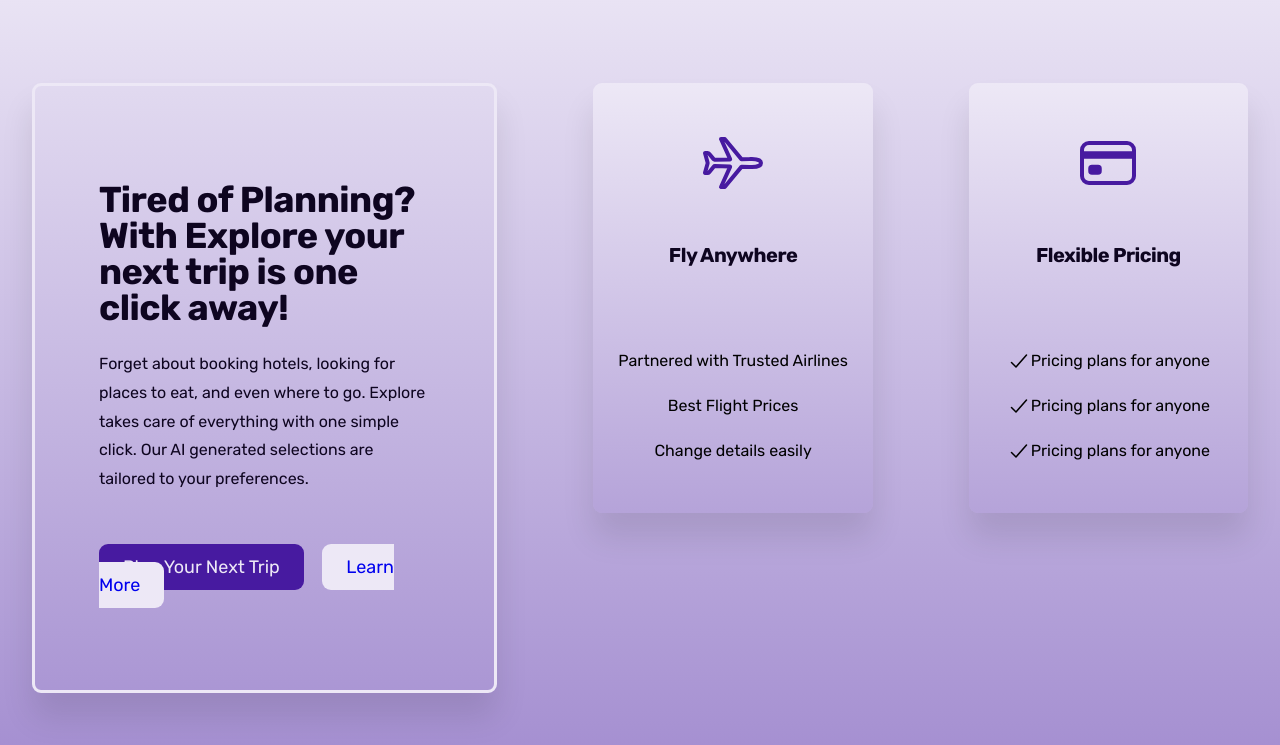
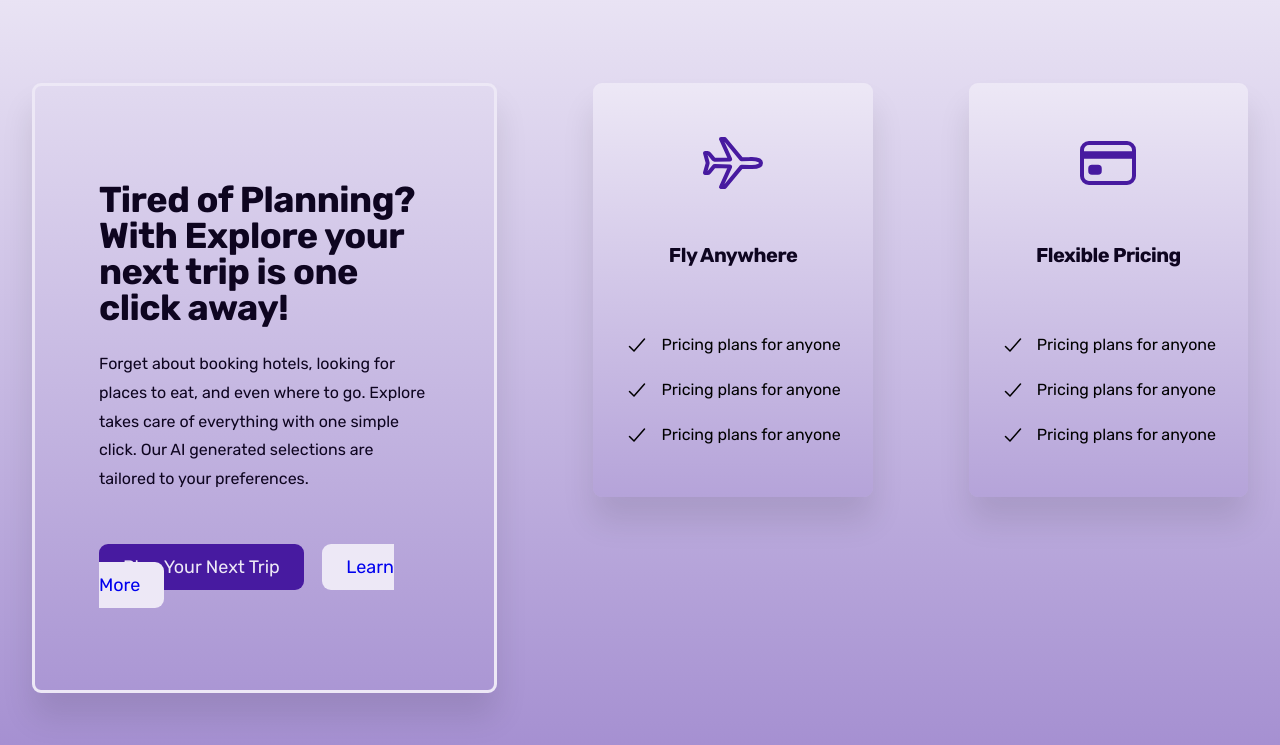
Before and after one commit to ADS0112/first-solo-webpage, a plain HTML site: page index.html in a window 1280 px wide. Shown: the part 141-886 px from the top of the page. Drawn offline with nearby package versions, Linux system fonts and the light colour scheme.

Commit message:
updates to both lists

```diff
--- a/index.html
+++ b/index.html
@@ -42,9 +42,12 @@
             <ion-icon name="airplane-outline" class="m-icon"></ion-icon>
             <h2 class="secondary-heading">Fly Anywhere</h2>
             <ul class="m-feature-list">
-                <li class="m-feature-text">Partnered with Trusted Airlines</li>
-                <li class="m-feature-text">Best Flight Prices</li>
-                <li class="m-feature-text">Change details easily</li>
+                <li class="m-feature-text">
+                    <ion-icon name="checkmark-outline" class="list-icon"></ion-icon><span>Pricing plans for anyone</span></li>
+                <li class="m-feature-text">
+                    <ion-icon name="checkmark-outline" class="list-icon"></ion-icon><span>Pricing plans for anyone</span></li>
+               <li class="m-feature-text">
+                    <ion-icon name="checkmark-outline" class="list-icon"></ion-icon><span>Pricing plans for anyone</span></li>
             </ul>
         </div>
         <div class="mini-features">
@@ -53,8 +56,10 @@
             <ul class="m-feature-list">
                 <li class="m-feature-text">
                     <ion-icon name="checkmark-outline" class="list-icon"></ion-icon><span>Pricing plans for anyone</span></li>
-                <li class="m-feature-text"><ion-icon name="checkmark-outline" class="list-icon"></ion-icon><span>Pricing plans for anyone</span></li>
-                <li class="m-feature-text"><ion-icon name="checkmark-outline" class="list-icon"></ion-icon><span>Pricing plans for anyone</span></li>
+                    <li class="m-feature-text">
+                        <ion-icon name="checkmark-outline" class="list-icon"></ion-icon><span>Pricing plans for anyone</span></li>
+                        <li class="m-feature-text">
+                            <ion-icon name="checkmark-outline" class="list-icon"></ion-icon><span>Pricing plans for anyone</span></li>
             </ul>
         </div>
     </div>
--- a/styles/general.css
+++ b/styles/general.css
@@ -33,7 +33,7 @@ body {
 .secondary-heading {
   font-size: 2rem;
   line-height: 1.2;
-  margin-bottom: 3.2rem;
+  margin-bottom: 1.6rem;
   color: #0e0520;
 }
 .btn:link,
--- a/styles/style.css
+++ b/styles/style.css
@@ -118,10 +118,10 @@ HERO SECTION
 .m-feature-text {
   display: flex;
   align-items: center;
-  justify-content: center;
   font-size: 1.6rem;
   line-height: 1.8;
   font-weight: 400;
+  gap: 1.2rem;
 }
 .m-icon {
   height: 6.4rem;
```
